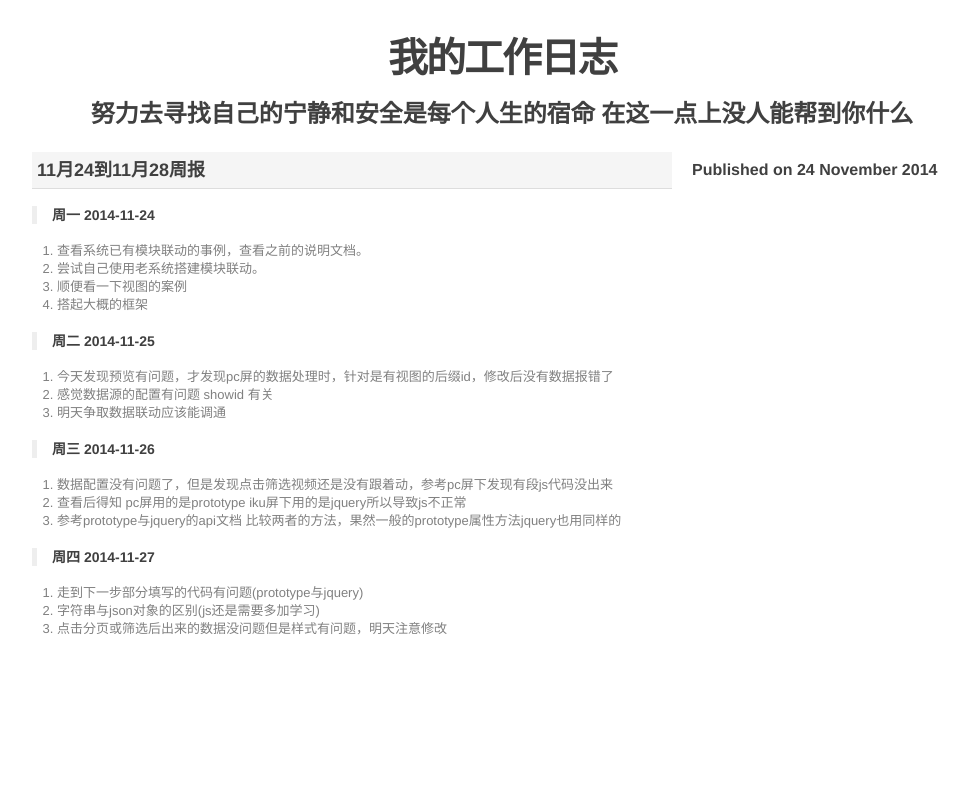
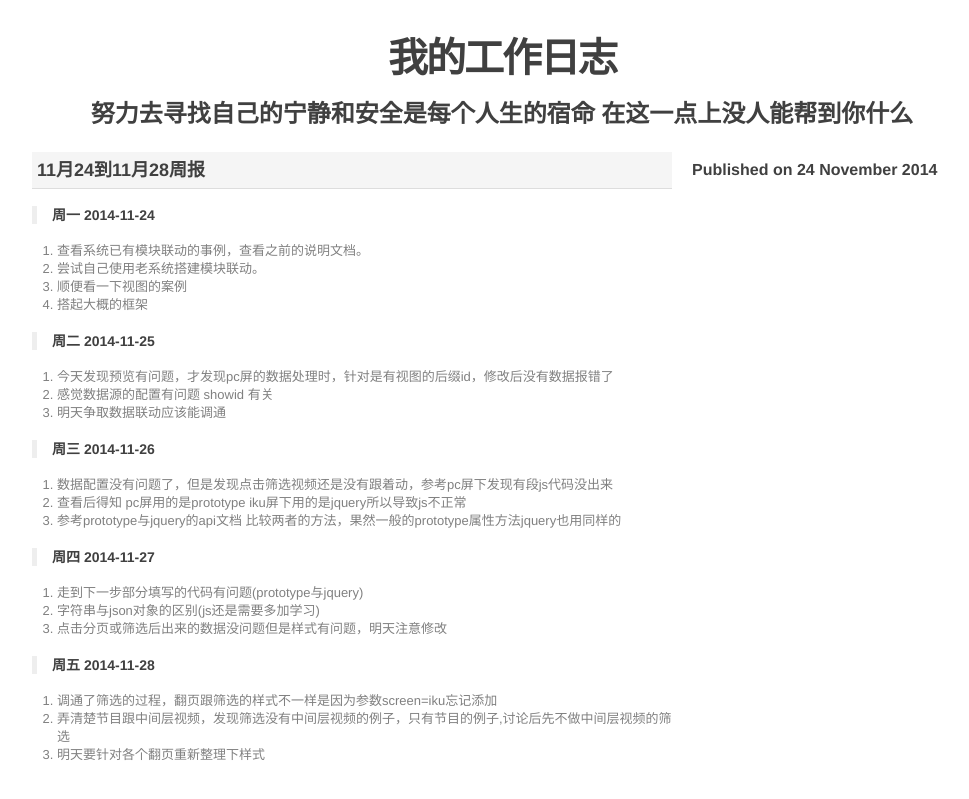
Before and after one commit to bjfuzzj/workdiary, a Jekyll site: the page built from _posts/2014/2014-11-24-11月24到11月28周报.md, in a window 1280 px wide. Shown: the top 799 px of the page, without its empty margins (138-1107 px from the left). Built offline with Jekyll 4.4.1, drawn with Linux system fonts in a browser that asks for light colours; Markdown is read by kramdown in place of the engine named in the settings.

Commit message:
加油
加油

```diff
--- a/_posts/2014/2014-11-24-11月24到11月28周报.md
+++ b/_posts/2014/2014-11-24-11月24到11月28周报.md
@@ -28,3 +28,10 @@ layout: default
 1. 走到下一步部分填写的代码有问题(prototype与jquery)
 2. 字符串与json对象的区别(js还是需要多加学习)
 3. 点击分页或筛选后出来的数据没问题但是样式有问题，明天注意修改
+
+
+>**周五 2014-11-28**
+
+1. 调通了筛选的过程，翻页跟筛选的样式不一样是因为参数screen=iku忘记添加
+2. 弄清楚节目跟中间层视频，发现筛选没有中间层视频的例子，只有节目的例子,讨论后先不做中间层视频的筛选
+3. 明天要针对各个翻页重新整理下样式
```
